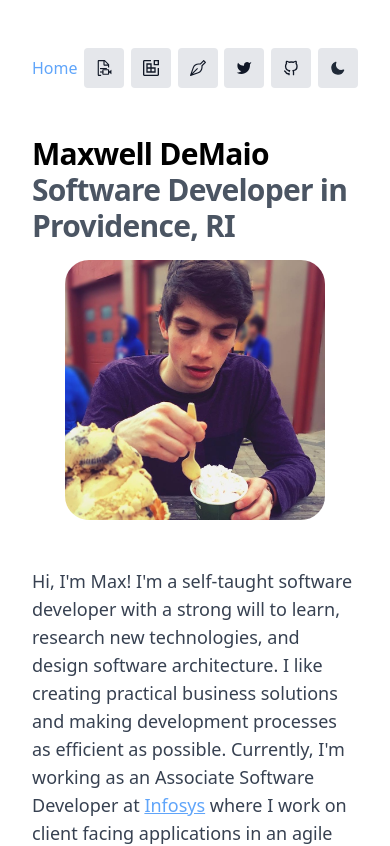
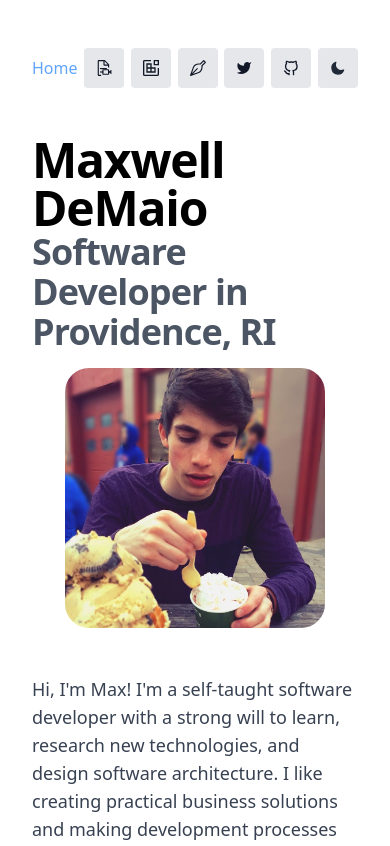
Before and after one commit to maxdemaio/max-nextjs, a Next.js app: page / in a window 390 px wide. Shown: the top 846 px of the page. Built offline with nearby package versions, Linux system fonts and the light colour scheme.

Commit message:
update home page header size

```diff
--- a/pages/index.js
+++ b/pages/index.js
@@ -8,10 +8,10 @@ export default function Home() {
       <div className="flex flex-col justify-center items-start max-w-2xl mx-auto mb-16">
         <div className="header-section flex items-center justify-center flex-wrap mb-10">
           <div className="flex-1 header-frame pr-2 pb-4">
-            <h1 className="font-bold text-3xl md:text-5xl tracking-tight text-black dark:text-white">
+            <h1 className="font-bold text-5xl tracking-tight text-black dark:text-white">
               Maxwell DeMaio
             </h1>
-            <h2 className="font-bold text-3xl tracking-tight text-gray-600 dark:text-gray-400">
+            <h2 className="font-bold text-4xl tracking-tight text-gray-600 dark:text-gray-400">
               Software Developer in Providence, RI
             </h2>
           </div>
```
